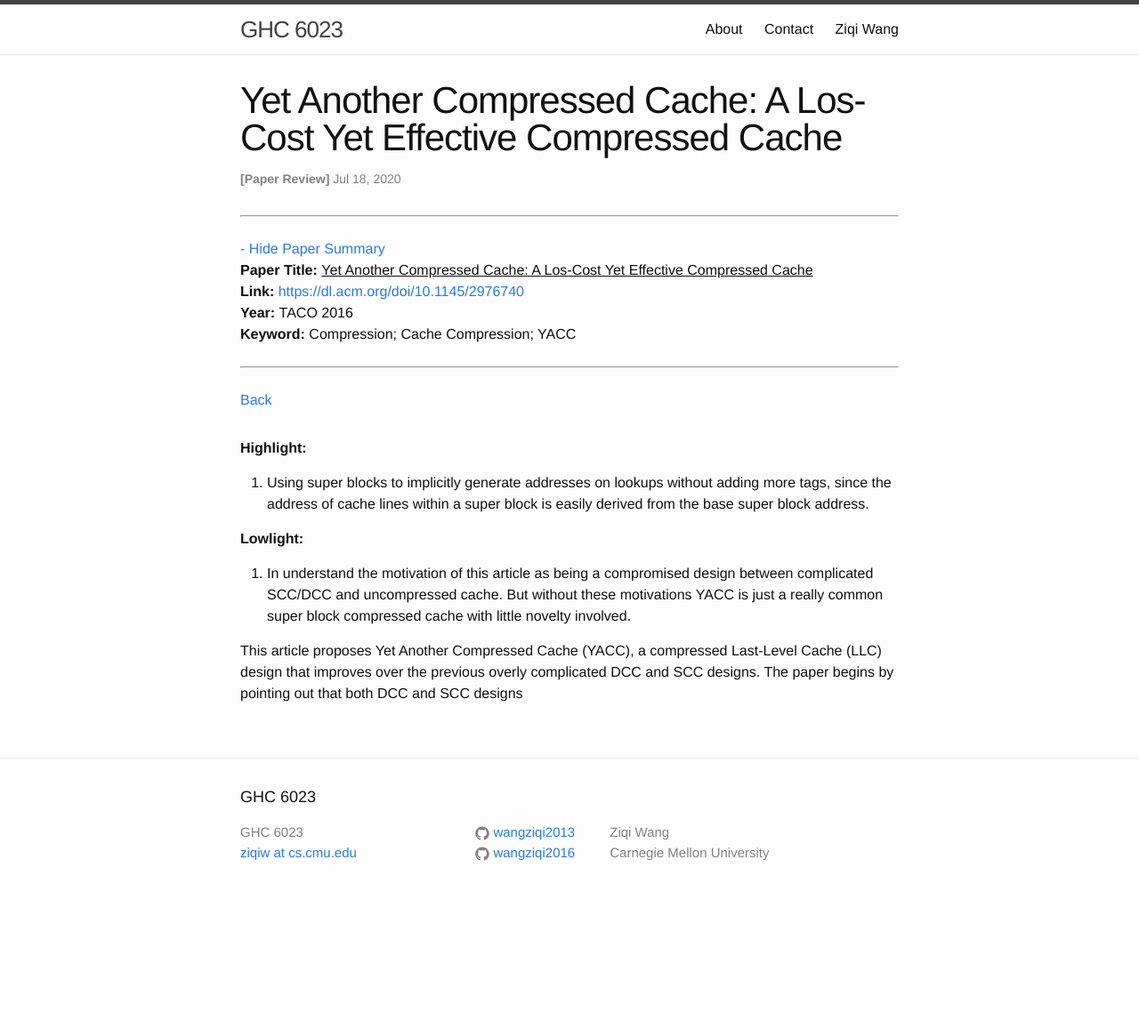
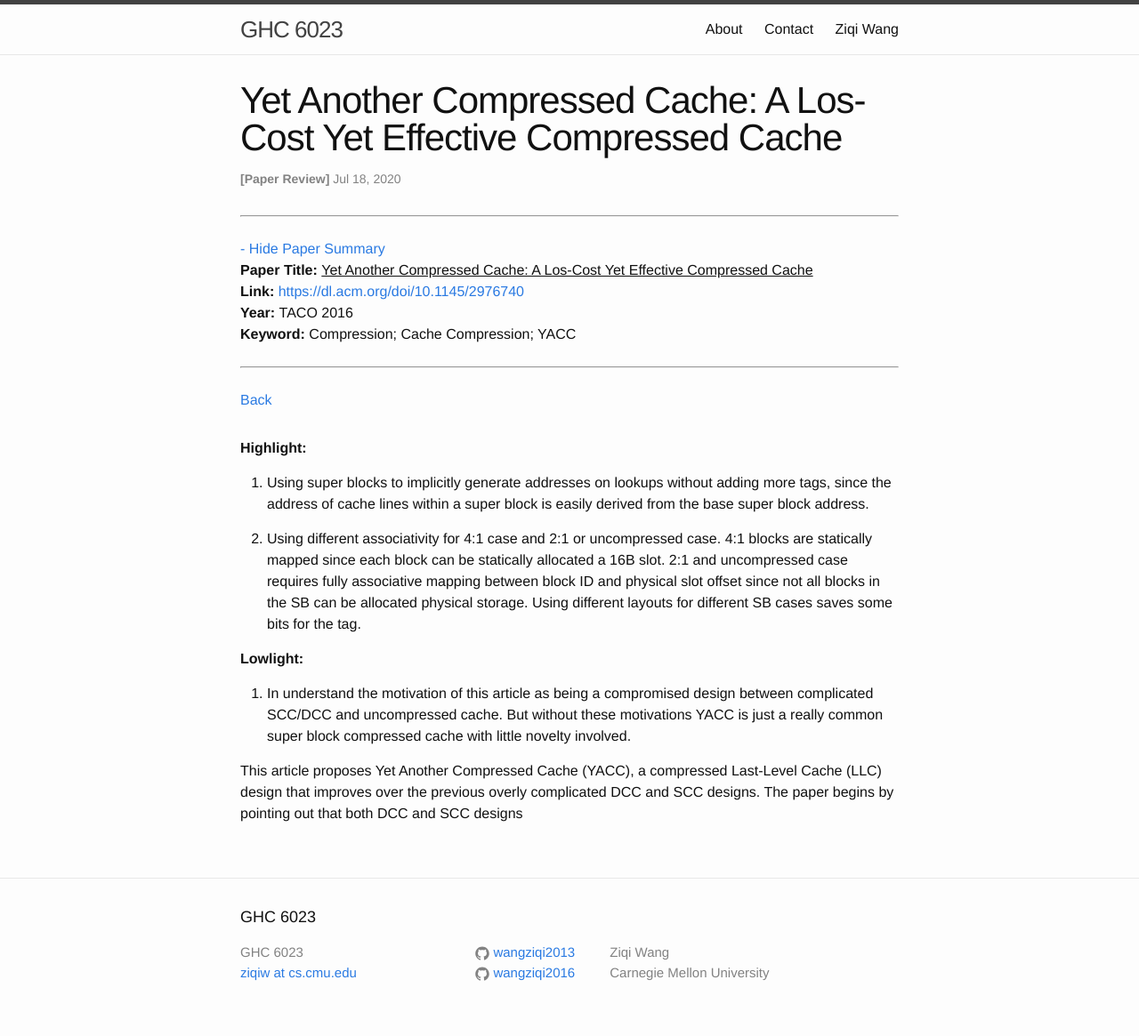
Before and after one commit to wangziqi2013/wangziqi2013.github.io, a Jekyll site: the page built from _posts/2020-07-17-yacc.markdown, in a window 1280 px wide. Shown: the whole page at 89% size. Built offline with Jekyll 4.4.1, drawn with Linux system fonts in a browser that asks for light colours; before the commit the page ends 1030 px from its top, so only the background shows below that.

Commit message:
Adding highlight

```diff
--- a/_posts/2020-07-17-yacc.markdown
+++ b/_posts/2020-07-17-yacc.markdown
@@ -18,7 +18,10 @@ version_mgmt:
 1. Using super blocks to implicitly generate addresses on lookups without adding more tags, since the address of cache lines
    within a super block is easily derived from the base super block address.
 
-
+2. Using different associativity for 4:1 case and 2:1 or uncompressed case. 4:1 blocks are statically mapped since each block
+   can be statically allocated a 16B slot. 2:1 and uncompressed case requires fully associative mapping between block
+   ID and physical slot offset since not all blocks in the SB can be allocated physical storage.
+   Using different layouts for different SB cases saves some bits for the tag.
 
 **Lowlight:**
 
```
